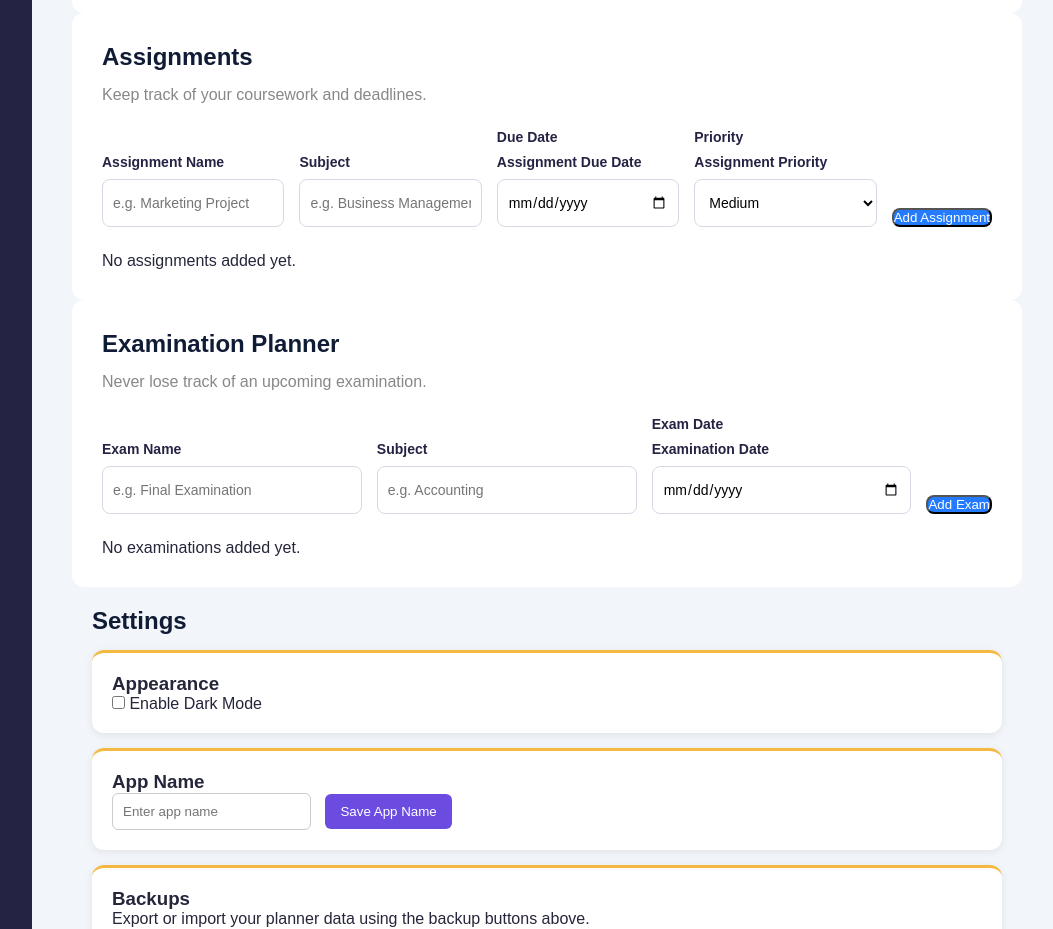
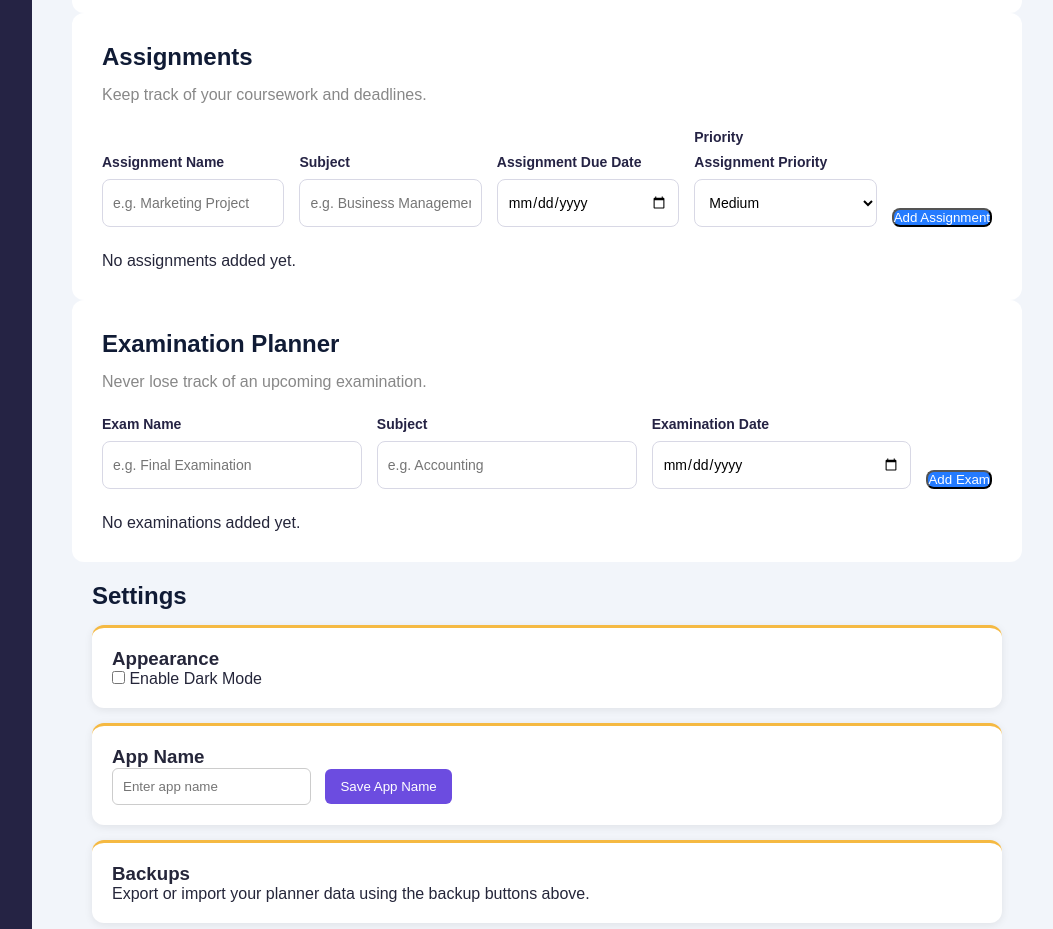
Before and after one commit to Tsappy2k7/TsappyPlan, a plain HTML site: page index.html in a window 1280 px wide. Shown: the part 1200-2129 px from the top of the page, without its empty margins (218-1271 px from the left). Drawn offline with Linux system fonts and the light colour scheme.

Commit message:
Update index.html

```diff
--- a/index.html
+++ b/index.html
@@ -191,7 +191,6 @@
         </div>
 
         <div class="time-field">
-            <label>Due Date</label>
             <label for="assignmentDate">Assignment Due Date</label>
             <input type="date" id="assignmentDate" required>
         </div>
@@ -237,7 +236,6 @@
         </div>
 
         <div class="time-field">
-            <label>Exam Date</label>
             <label for="examDate">Examination Date</label>
             <input type="date" id="examDate" required>
         </div>
```
